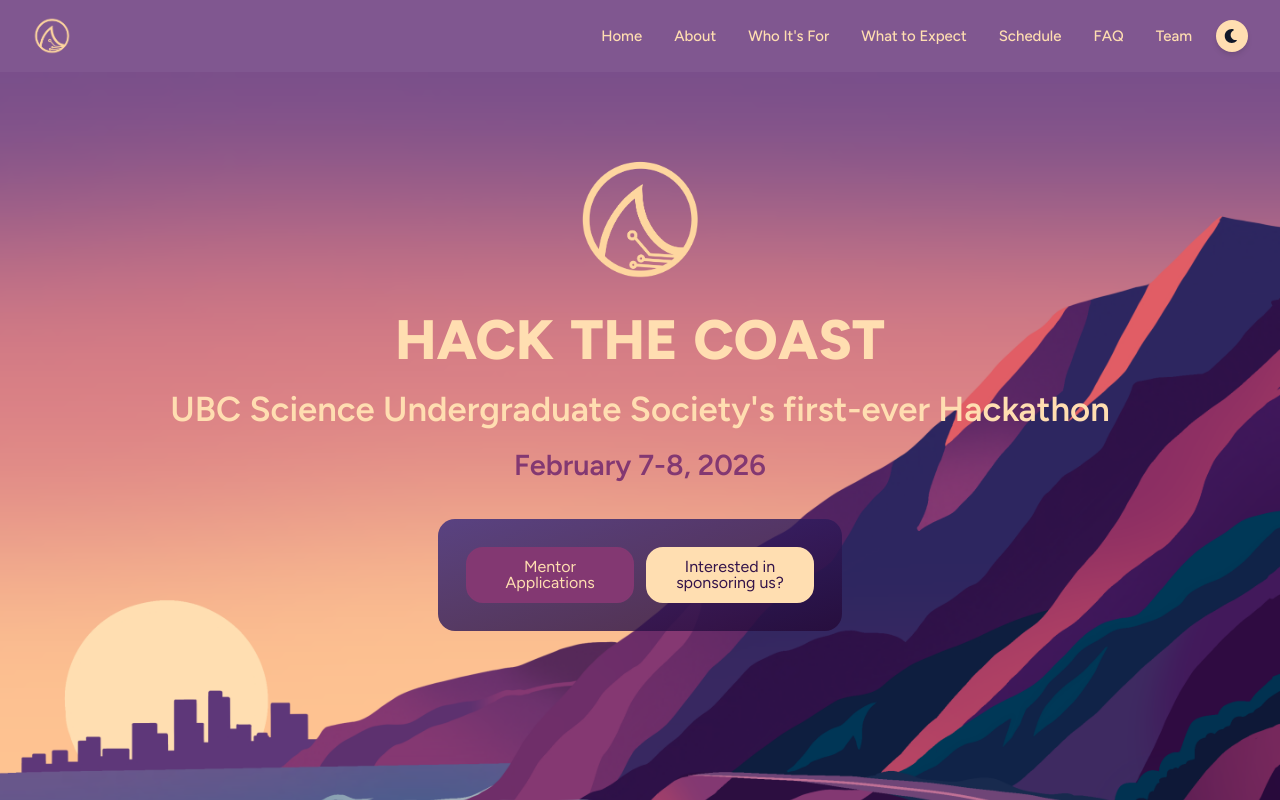
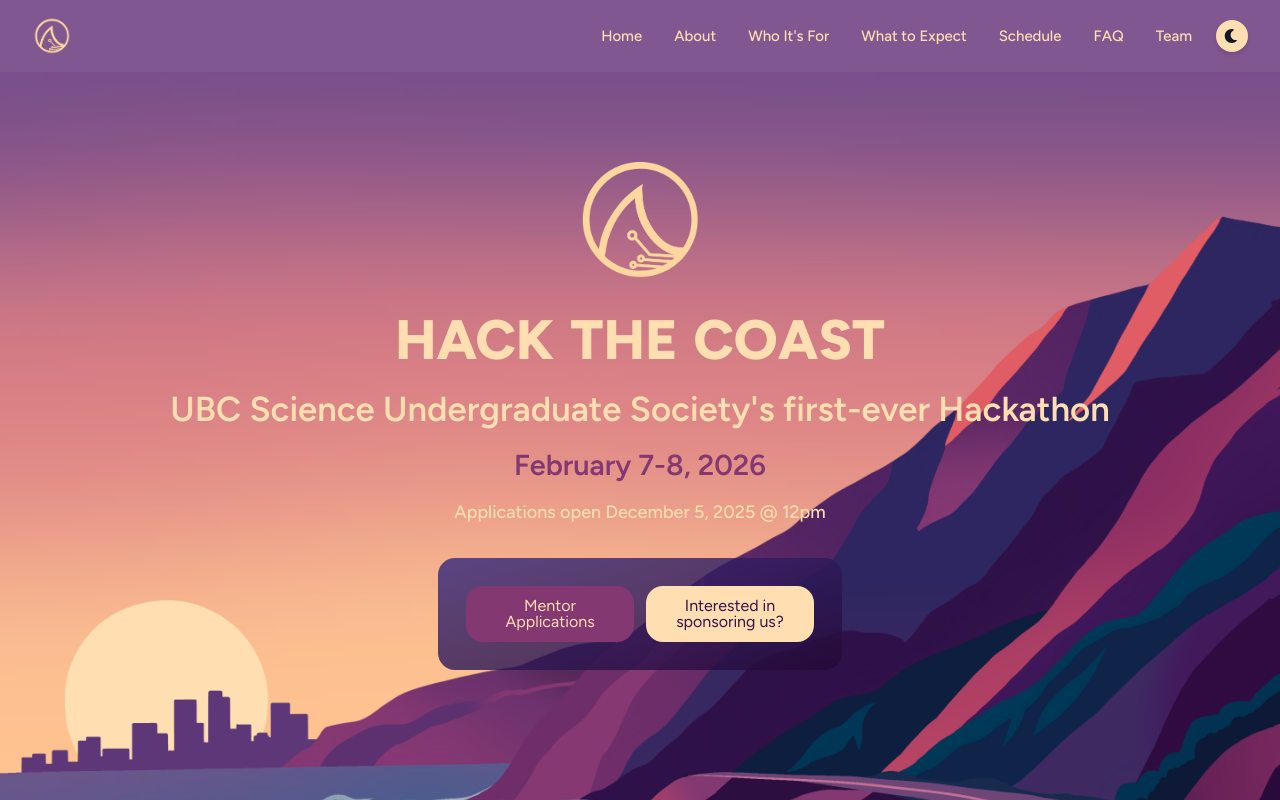
Before and after one commit to Science-Undergraduate-Society/hackathon-info-2026, a Next.js app in the folder sus-hacks-2026/: page / in a window 1280 px wide. Shown: the top 800 px of the page. Built offline with nearby package versions, Linux system fonts and the light colour scheme.

Commit message:
add application opening date

```diff
--- a/sus-hacks-2026/src/app/page.tsx
+++ b/sus-hacks-2026/src/app/page.tsx
@@ -145,6 +145,13 @@
             February 7-8, 2026
           </p>
 
+          <p
+            className={`z-10 font-medium text-center mt-3 text-[clamp(14px,2.5vw,18px)] transition-colors duration-500
+    ${theme === "dark" ? "text-[#FFC2DA]" : "text-[#FFDEB1]"}`}
+          >
+            Applications open December 5, 2025 @ 12pm
+          </p>
+
           <div
             className={`z-10 max-w-[619px] mt-8 rounded-[17px] p-7 flex flex-nowrap justify-center gap-3
     bg-gradient-to-br from-[rgba(52,42,127,0.8)] to-[rgba(36,8,53,0.8)]
```
